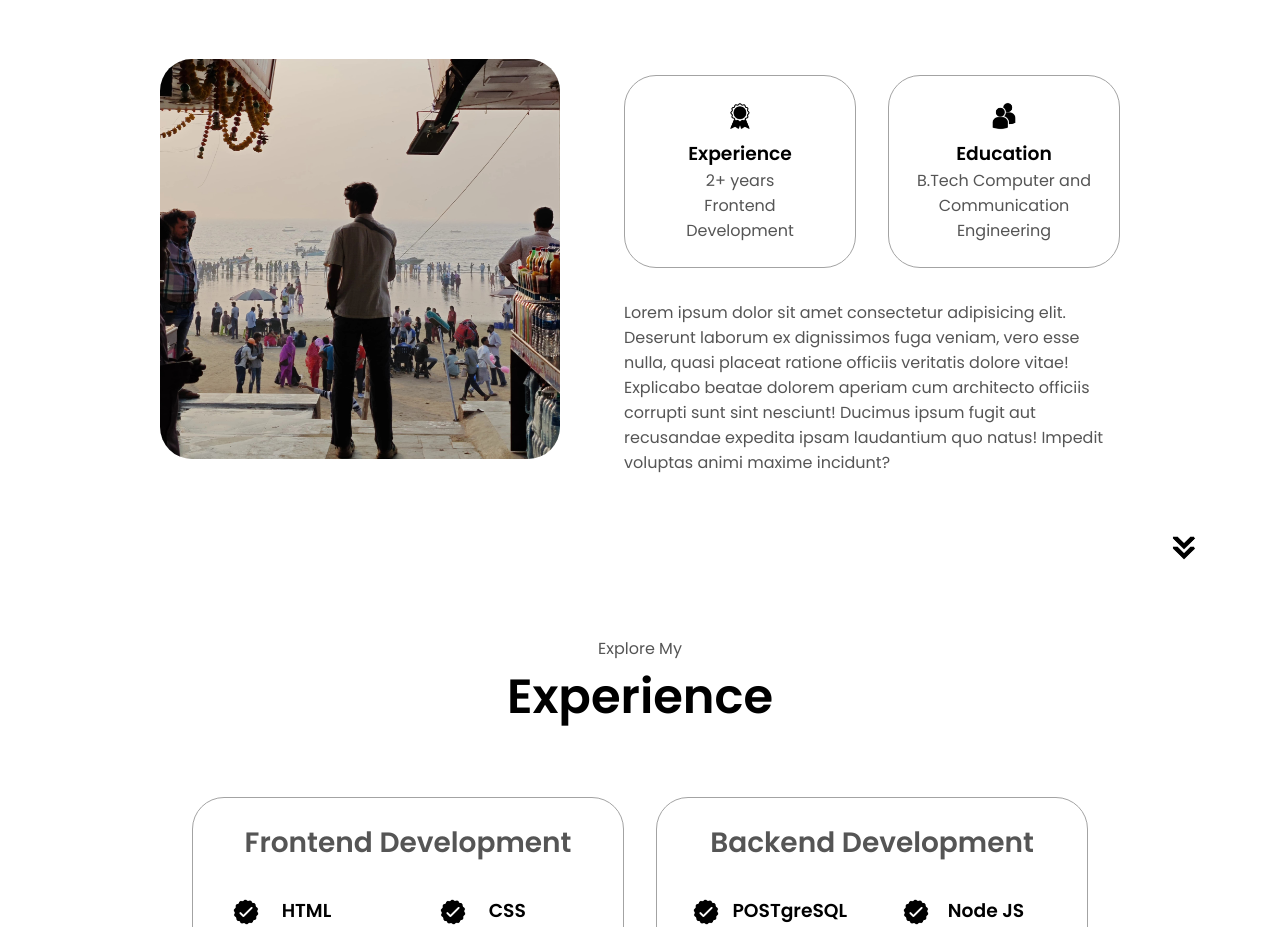
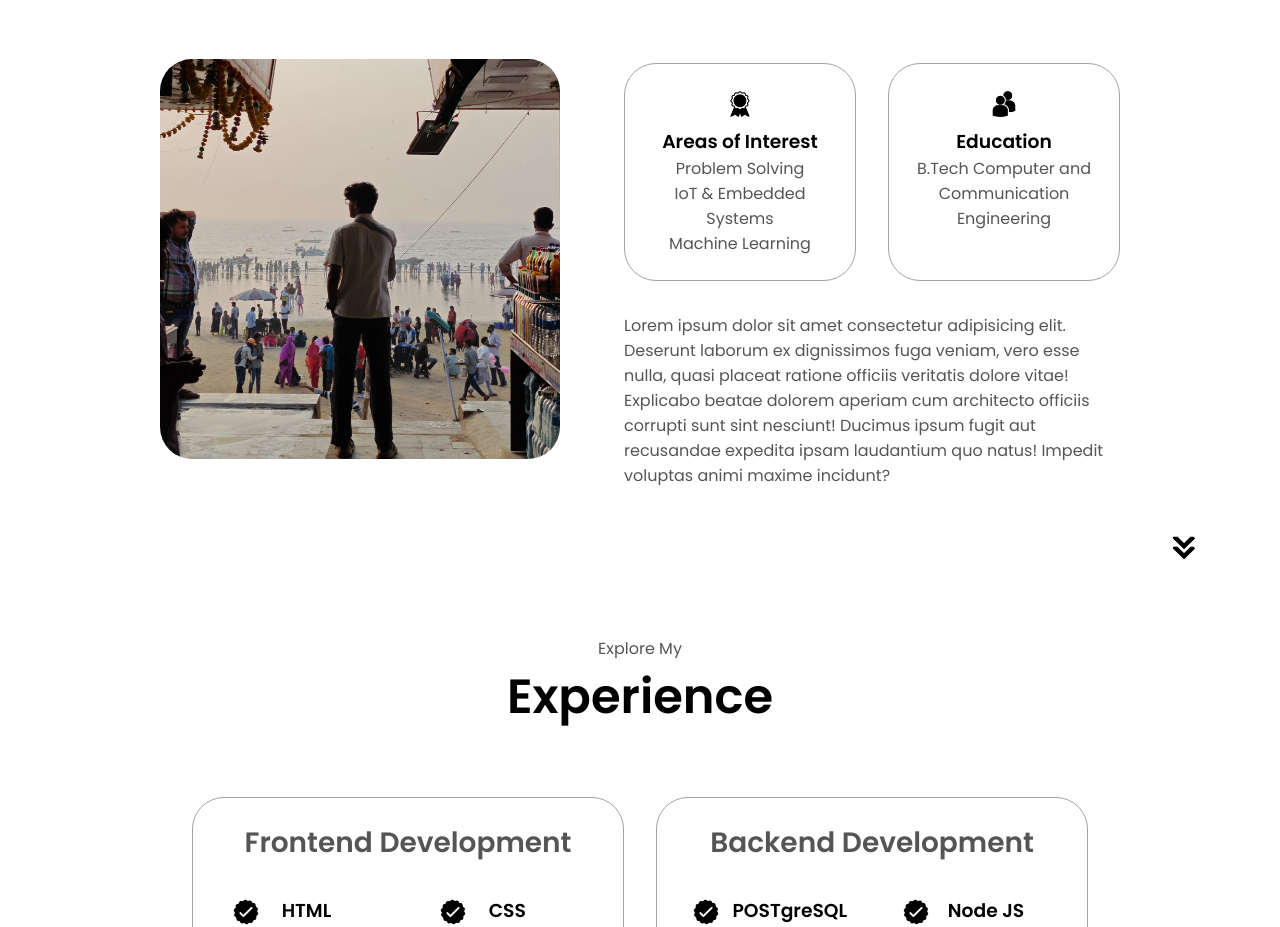
Before and after one commit to justvarma/Portfolio, a plain HTML site: page index.html in a window 1280 px wide. Shown: the part 1060-1987 px from the top of the page. Drawn offline with Linux system fonts and the light colour scheme.

Commit message:
Update index.html

```diff
--- a/index.html
+++ b/index.html
@@ -64,8 +64,8 @@
                 <div class="about-containers">
                     <div class="details-container">
                         <img src="./assets/experience.png" alt="Experience icon" class="icon">
-                        <h3>Experience</h3>
-                        <p>2+ years <br />Frontend Development</p>
+                        <h3>Areas of Interest</h3>
+                        <p>Problem Solving<br />IoT & Embedded Systems<br />Machine Learning</p>
                     </div>
                     <div class="details-container">
                         <img src="./assets/education.png" alt="Education icon" class="icon">
```
